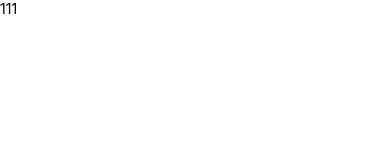
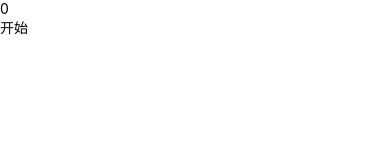
Before and after one commit to ITentity/LearnRN, a React Native app: screen / in a window 390 px wide. Shown: the top 160 px of the page. Built offline with nearby package versions, Linux system fonts and the light colour scheme.

Commit message:
测试定时器在应用切到后台后是否还在运行

```diff
--- a/App.js
+++ b/App.js
@@ -13,12 +13,55 @@ import {
 import { add } from './flow';
 
 export default class App extends Component {
+  // 构造
+  constructor(props) {
+    super(props);
+    // 初始状态
+    this.state = {
+      showTime: 0,
+      isRun: false,
+    };
+  }
+
+  renderButton() {
+    if(this.state.isRun){
+      return(
+        <TouchableWithoutFeedback onPress={() => this.endTime()}>
+          <Text>停止</Text>
+        </TouchableWithoutFeedback>
+      );
+    }
+    return(
+      <TouchableWithoutFeedback onPress={() => this.startTime()}>
+        <Text>开始</Text>
+      </TouchableWithoutFeedback>
+    );
+  }
+
+  startTime() {
+    let i = 0
+    this.timer = setInterval(()=>{
+      i += 1;
+      this.setState({
+        showTime: i,
+        isRun: true,
+      })
+    },1000)
+  }
+
+  endTime() {
+    this.timer&&clearTimeout(this.timer);
+    this.setState({
+      isRun: false,
+      showTime: 0,
+    })
+  }
+
   render() {
     return (
       <View>
-        <TouchableWithoutFeedback onPress={() => alert(add(a, b))}>
-          <Text>111</Text>
-        </TouchableWithoutFeedback>
+        <Text>{this.state.showTime}</Text>
+        {this.renderButton()}
       </View>
     );
   }
```
